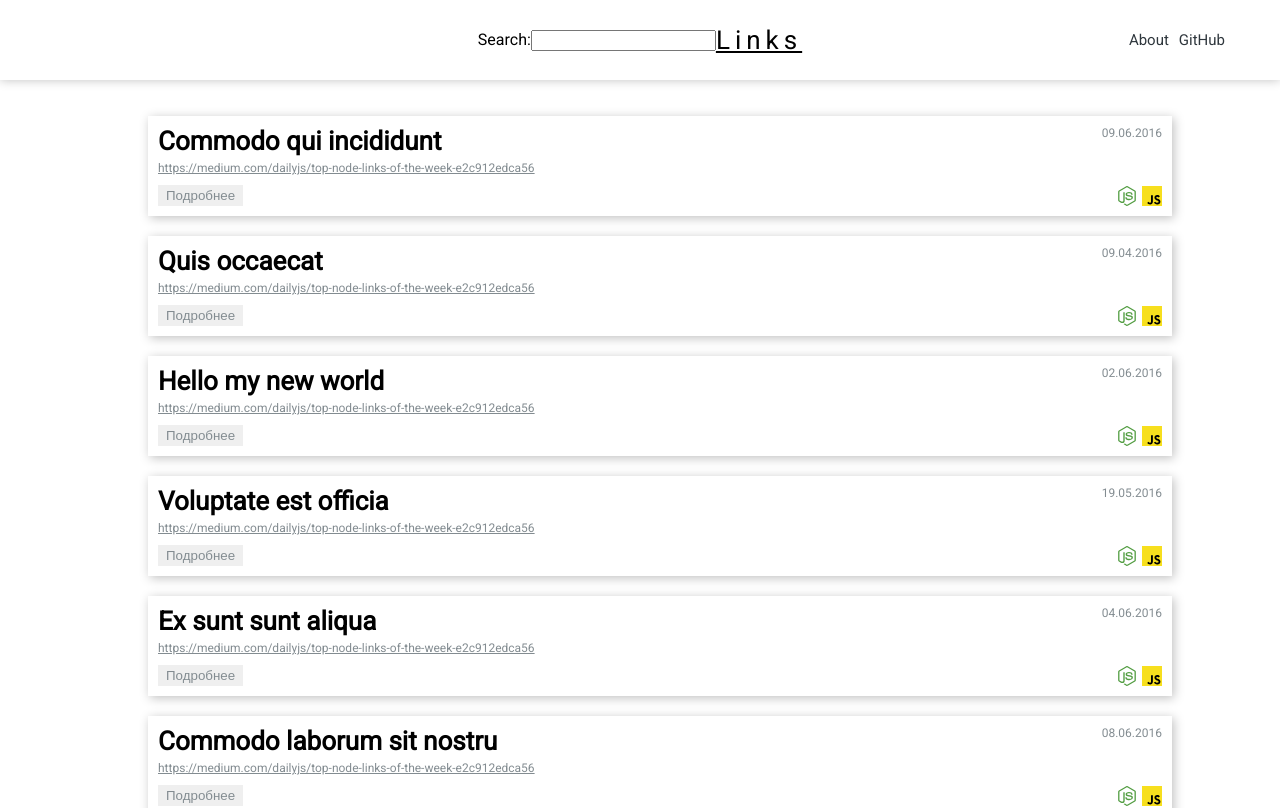
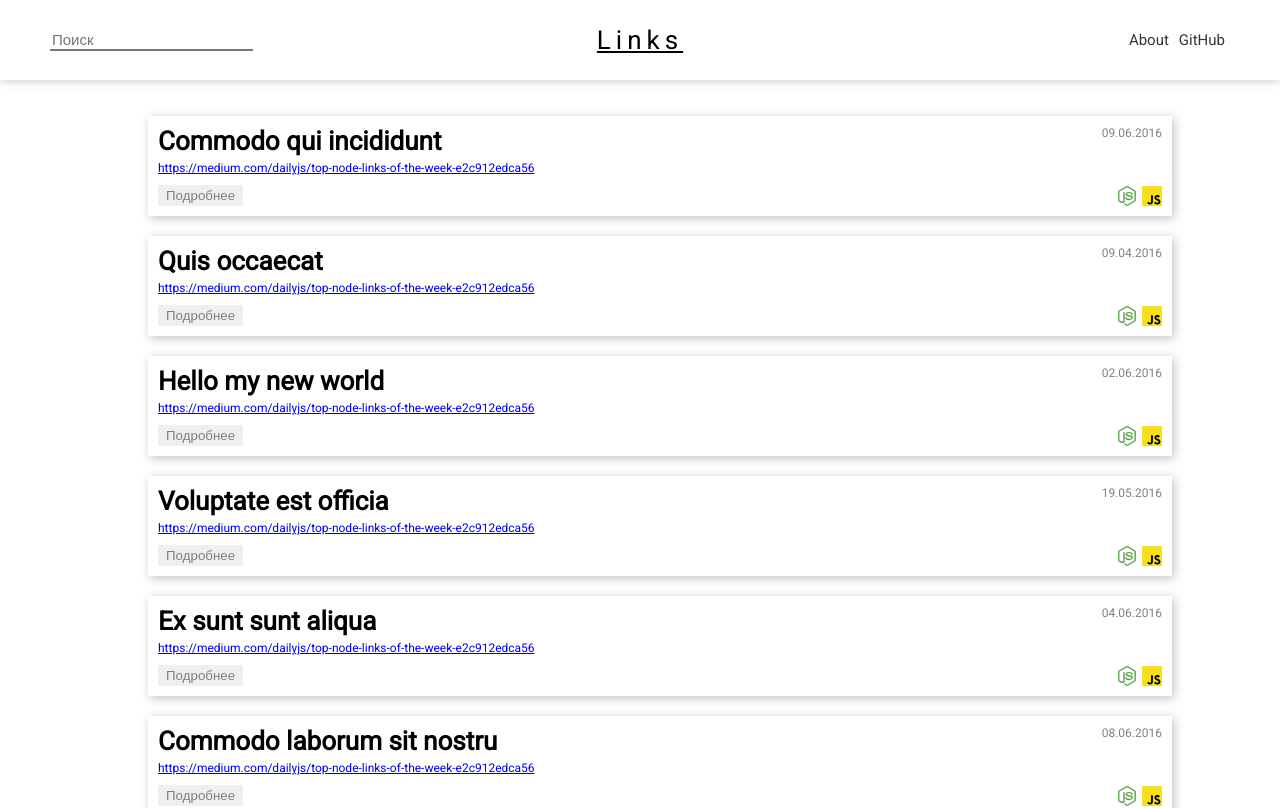
Before and after one commit to MoonW1nd/Links, a React app: page / in a window 1280 px wide. Shown: the top 808 px of the page. Built offline with nearby package versions, Linux system fonts and the light colour scheme.

Commit message:
SearchInput add styles and design modify

```diff
--- a/src/UI-Kit/colors.scss
+++ b/src/UI-Kit/colors.scss
@@ -1,6 +1,9 @@
-$gray: #838c91;
+// $gray: #838c91;
+$gray: #808080;
 $lightGray: #efefef;
 
 $black: #2f373d;
 
 $lightGreen: #c8e6c9;
+
+$yellow: #f7e01f;
--- a/src/components/Article/style.scss
+++ b/src/components/Article/style.scss
@@ -57,7 +57,7 @@
       cursor: pointer;
       color: $black;
       // background-color: #e8e6e6;
-      background-color: $lightGreen;
+      background-color: $yellow;
     }
 
     &_open {
--- a/src/components/Link/style.scss
+++ b/src/components/Link/style.scss
@@ -11,7 +11,7 @@
 
   &_type {
     &_article {
-      color: $gray;
+      // color: $gray;
       margin-top: $margin_small;
     }
   }
--- a/src/components/SearchInput/index.js
+++ b/src/components/SearchInput/index.js
@@ -1,14 +1,21 @@
+import React from 'react';
+import './style.scss';
 
-import React from 'react';
 export default class SearchInput extends React.Component {
   state = {
     searchValue: '',
   }
 
   render() {
-    return <div>
-      <label>Search:<input type = 'text' value = { this.state.value } onChange = { this.handeSearchInput }/></label>
-    </div>;
+    return <label className='SearchInput Header-SearchInput'>
+      <input
+        type = 'text'
+        value = { this.state.searchValue }
+        onChange = { this.handeSearchInput }
+        placeholder = 'Поиск'
+        className = 'Input Input_type_search'
+      />
+    </label>;
   }
 
   handeSearchInput = (ev) => {
--- /dev/null
+++ b/src/components/SearchInput/style.scss
@@ -0,0 +1,24 @@
+@import '../../UI-Kit/sizes';
+@import '../../UI-Kit/colors';
+
+.SearchInput {
+  z-index: 2;
+  position: absolute;
+  left: 50px;
+}
+
+.Input {
+  &_type {
+    &_search {
+      font-size: $fontSize_medium;
+      border-top-width: 0;
+      border-right-width: 0;
+      border-Left-width: 0;
+
+      &:focus {
+        border-bottom-color: $yellow;
+        outline: none;
+      }
+    }
+  }
+}
```
